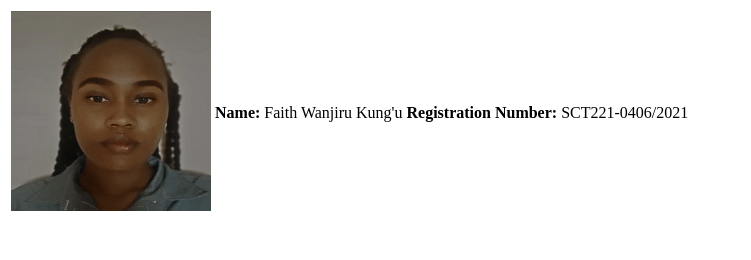
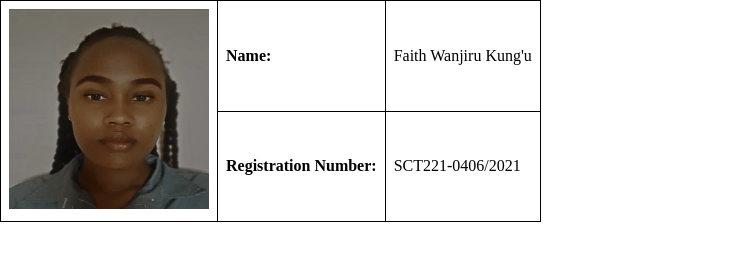
Before and after one commit to ladygit-comits/Assignment, a plain HTML site: page index.html in a window 1280 px wide. Shown: the whole page, without its empty margins (0-751 px from the left). Drawn offline with Linux system fonts and the light colour scheme.

Commit message:
Finalize personal data entry

```diff
--- a/index.css
+++ b/index.css
@@ -0,0 +1,14 @@
+*{
+    margin: 0;
+    padding: 0;
+    border: 0;
+}
+ table {
+    border-collapse: collapse;
+ }
+
+ th, td {
+    border: 1px solid black;
+    padding: 8px;
+    text-align: left;
+ }
--- a/index.html
+++ b/index.html
@@ -3,7 +3,7 @@
 <head>
     <meta charset="UTF-8">
     <meta name="viewport" content="width=device-width, initial-scale=1.0">
-    <link rel="stylesheet" type="text/css" href="Assignment/index.css">
+    <link rel="stylesheet" type="text/css" href="index.css">
     <title>Document</title>
 </head>
 
@@ -12,11 +12,14 @@
 
   <table>
     <tr>
-        <th><img src="passport.png" alt="Passport Photo"  width="200" height="200"></th>
-        <th>Name:  <td>Faith Wanjiru Kung'u</td></th>
-        <th>Registration Number:<td>SCT221-0406/2021</td></th>
+        <th rowspan="2"><img src="passport.png" alt="Passport Photo" width="200" height="200"></th>
+        <th  >Name:</thclass>
+        <td>Faith Wanjiru Kung'u</td>
     </tr>
-
-  </table>
+    <tr>
+        <th class="space">Registration Number:</th>
+        <td>SCT221-0406/2021</td>
+    </tr>
+</table>
 </body>
 </html>
```
